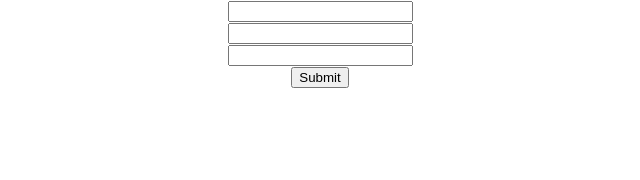
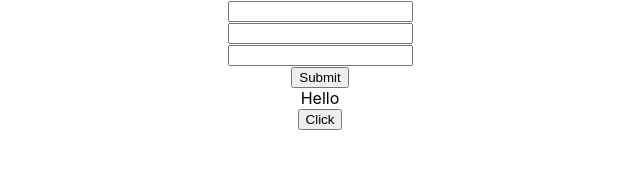
Before and after one commit to yeddu/React-Training, a React (Create React App) app: page / in a window 1280 px wide. Shown: the top 180 px of the page, without its empty margins (320-960 px from the left). Built offline with nearby package versions, Linux system fonts and the light colour scheme.

Commit message:
Event Bind and props

```diff
--- a/src/App.js
+++ b/src/App.js
@@ -6,15 +6,25 @@
 import PostList from './components/PostList'
 import PostForm from './components/PostForm'
 import Form from './components/Form'
+import EventBind from './components/EventBind'
+import Greet from './components/Greet'
 
 function App() {
   return (
     <div className="App">
+      {/* <Greet name="Bruce" heroName="Batman">
+          <p>This is children props</p>
+        </Greet>
+        <Greet name="Clark" heroName="Superman">
+          <button>Action</button>
+        </Greet>
+        <Greet name="Diana" heroName="Wonder Woman" /> */}
       {/* <Message/> */}
       {/* <Counter/> */}
       {/* <NameList/> */}
       {/* <PostList/> */}
       <PostForm/>
+      <EventBind/>
       {/* <Form/> */}
     </div>
   );
--- /dev/null
+++ b/src/components/EventBind.js
@@ -0,0 +1,34 @@
+import React, { Component } from 'react'
+
+class EventBind extends Component {
+
+  constructor() {
+    super()
+    this.state = {
+      message: 'Hello'
+    }
+    // this.clickHandler = this.clickHandler.bind(this)
+  }
+
+  // clickHandler() {
+  //   console.log(this)
+  //   this.setState({message: 'Goodbye'})
+  // }
+
+  clickHandler = () => {
+    this.setState({message:'Goodbye'})
+  }
+
+  render() {
+    return (
+      <div>
+        <div>{this.state.message}</div>
+        {/* <button onClick={this.clickHandler.bind(this)}>Click</button> */}
+        {/* <button onClick={() => this.clickHandler()}>Click</button> */}
+        <button onClick={this.clickHandler}>Click</button>
+      </div>
+    )
+  }
+}
+
+export default EventBind
--- /dev/null
+++ b/src/components/Greet.js
@@ -0,0 +1,18 @@
+import React from 'react'
+
+// function Greet() {
+//   return <h1>Hello Vishwas</h1>
+// }
+
+const Greet = props => {
+  return (
+    <div>
+      <h1>
+        Hello {props.name} a.k.a {props.heroName}
+      </h1>
+      {props.children}
+    </div>
+  )
+}
+
+export default Greet
```
